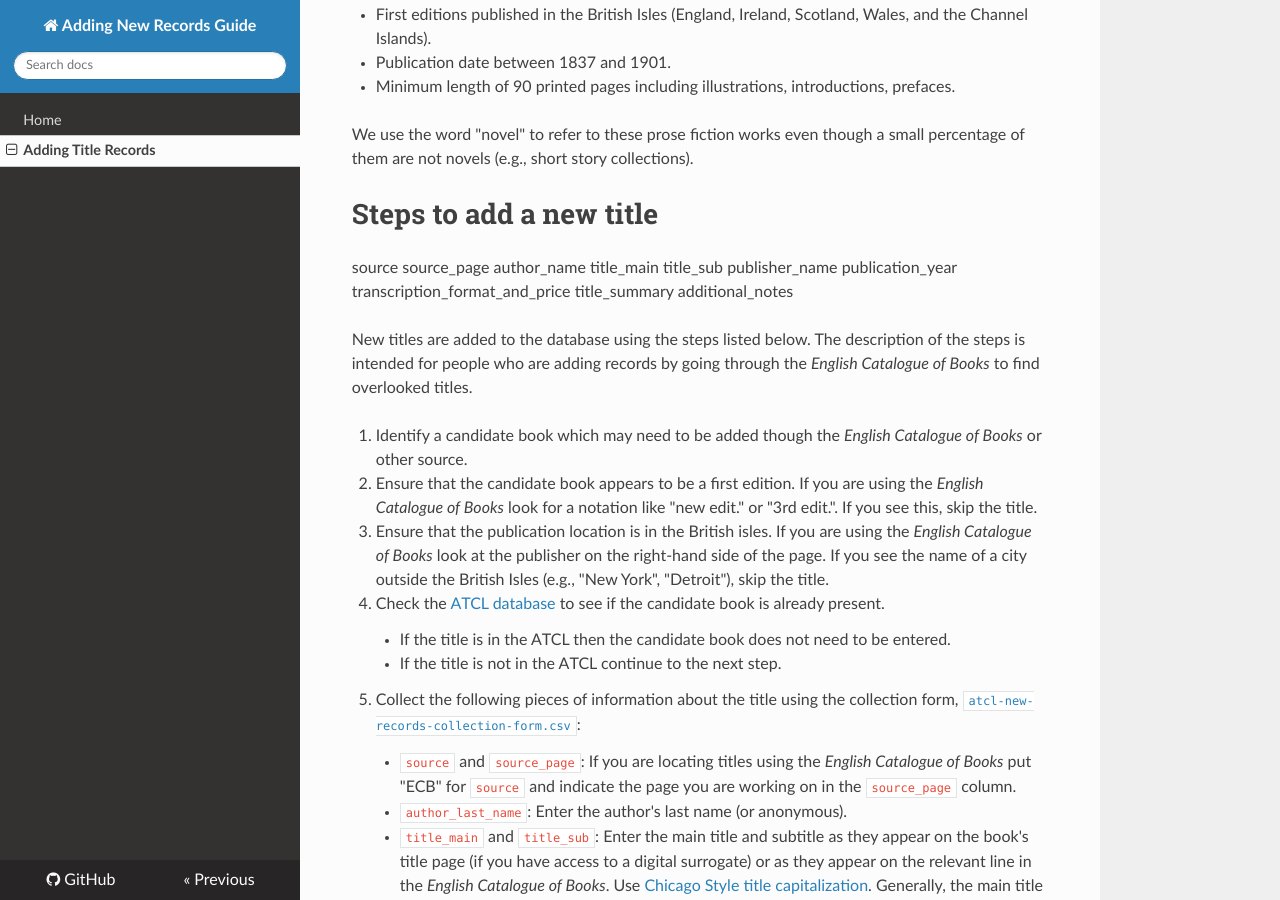
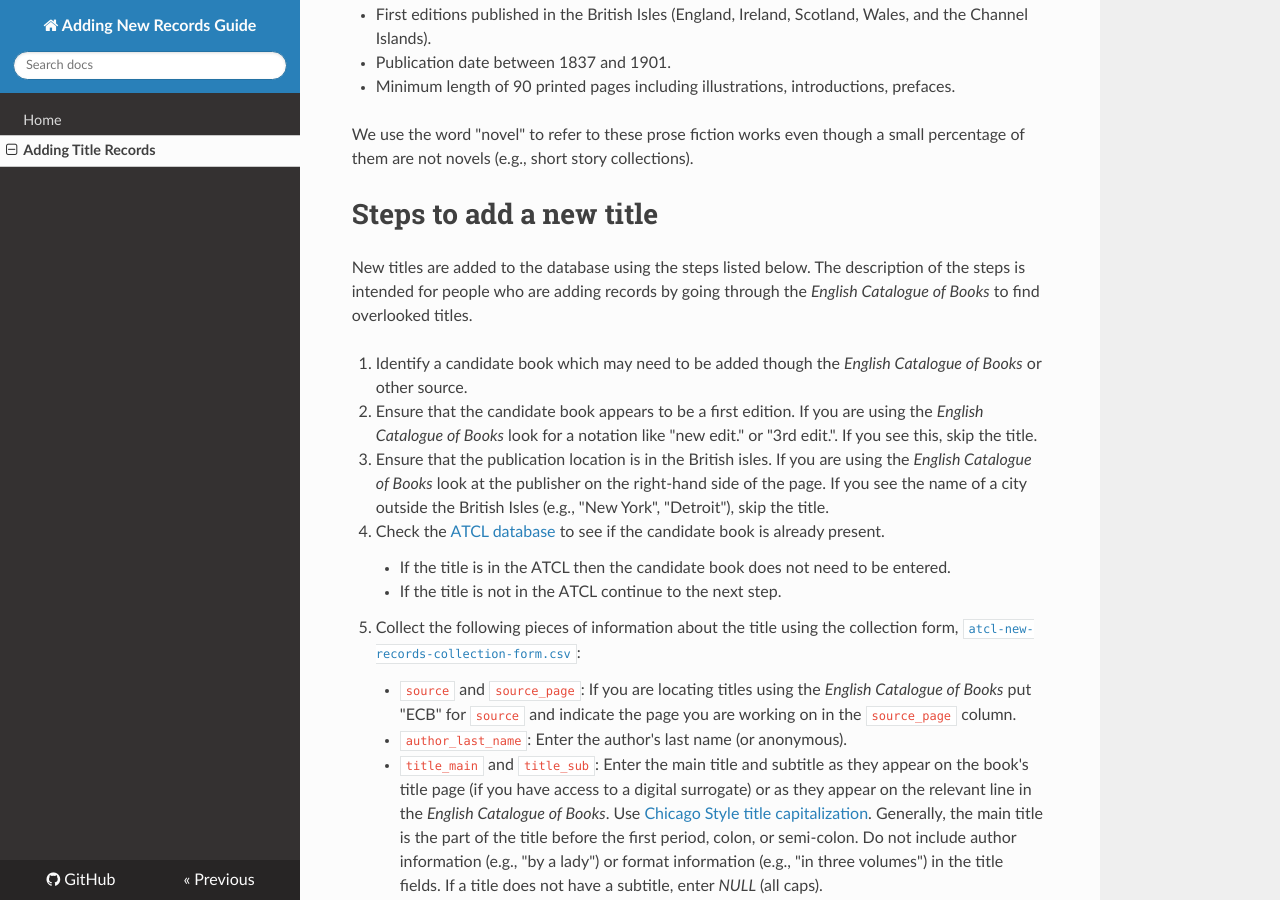
Before and after one commit to ge1789/docs-adding-new-records, an MkDocs documentation site: the page built from docs/adding-title-records.md, in a window 1280 px wide and 900 px high, scrolled down 325 px. Built offline with MkDocs 1.6.1, drawn with Linux system fonts in a browser that asks for light colours; nearby versions of some CDN libraries.

Commit message:
fix: Fix typos

```diff
--- a/docs/adding-title-records.md
+++ b/docs/adding-title-records.md
@@ -17,8 +17,6 @@ The ATCL database includes books which have all of the following characteristics
 We use the word "novel" to refer to these prose fiction works even though a small percentage of them are not novels (e.g., short story collections).
 
 # Steps to add a new title
-
-source	source_page	author_name	title_main	title_sub	publisher_name	publication_year	transcription_format_and_price	title_summary	additional_notes
 
 New titles are added to the database using the steps listed below.
 The description of the steps is intended for people who are adding records by going through the *English Catalogue of Books* to find overlooked titles.
```
Also changed, not shown: docs/practice-exercise-instructions.md (+1 -1 lines).
